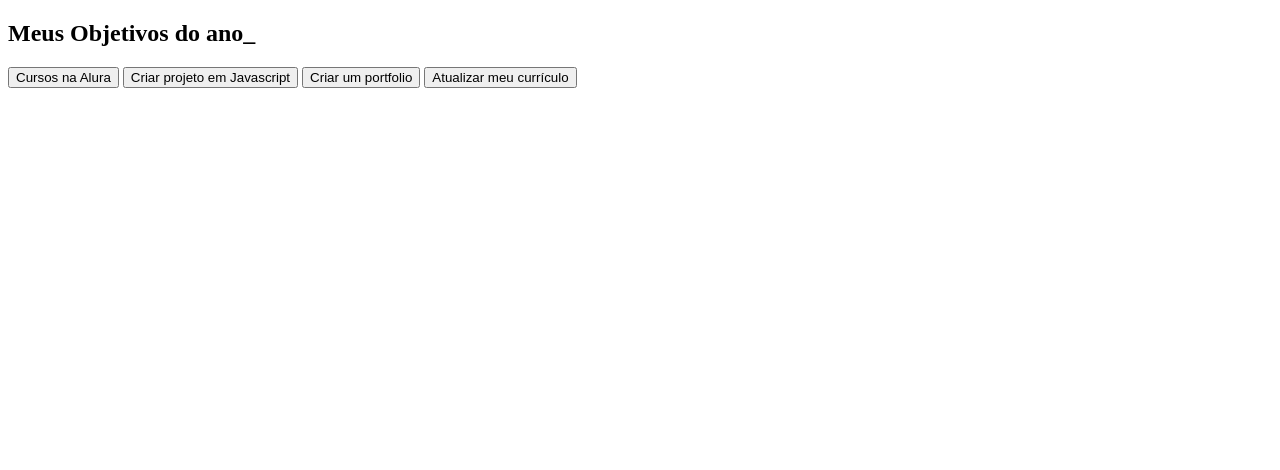
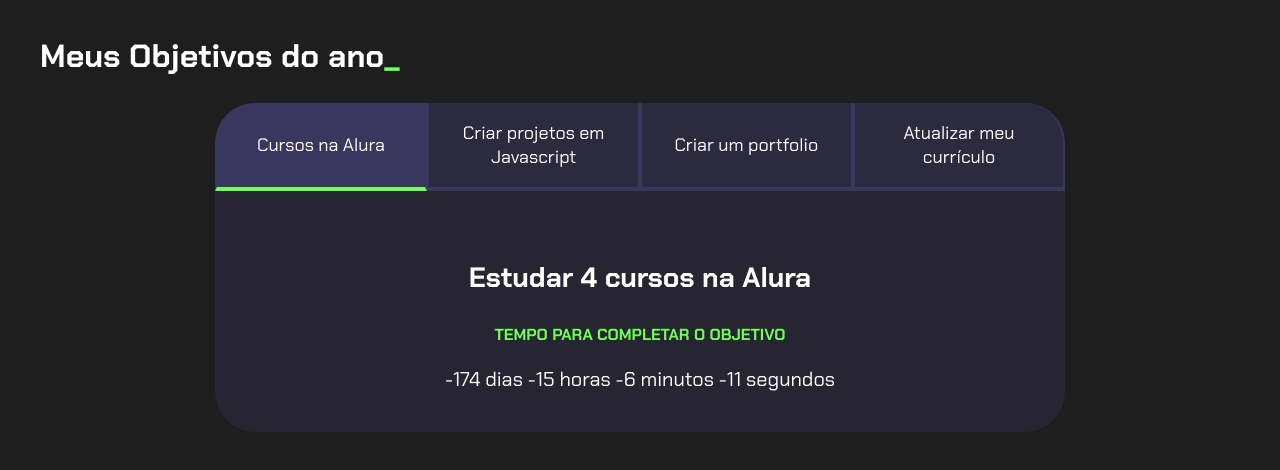
Before and after one commit to fabiolatainara/fabiolatainara-projetodevida, a plain HTML site: page fabiolatainara-projetodevida-main/index.html in a window 1280 px wide. Drawn offline with Linux system fonts and the light colour scheme.

Commit message:
Add files via upload

```diff
--- a/fabiolatainara-projetodevida-main/index.html
+++ b/fabiolatainara-projetodevida-main/index.html
@@ -7,14 +7,39 @@
     <link rel="stylesheet" href="style.css">
 </head>
 <body>
-    <section class="conteudo-principal"></section>
-        <h2 class="titulo-principal">Meus Objetivos do ano_</h2>
+    <section class="conteudo-principal">
+        <h2 class="titulo-principal">Meus Objetivos do ano<span>_</span></h2>
+        <div class="conteudo">
         <div class="botoes">
-            <button class="botao">Cursos na Alura</button>
-            <button class="botao">Criar projeto em Javascript</button>
+            <button class="botao ativo">Cursos na Alura</button>
+            <button class="botao">Criar projetos em Javascript</button>
             <button class="botao">Criar um portfolio</button>
             <button class="botao">Atualizar meu currículo</button>
         </div>
+        <div class="abas-textos">
+            <div class="aba-conteudo ativo">
+                <h3 class="aba-conteudo-titulo-principal">Estudar 4 cursos na Alura</h3>
+                <h4 class="aba-conteudo-titulo-secundario">Tempo para completar o objetivo</h4>
+                <div class="contador"></div>
+            </div>
+            <div class="aba-conteudo">
+                <h3 class="aba-conteudo-titulo-principal">Criar 5 projetos em Javascript</h3>
+                <h4 class="aba-conteudo-titulo-secundario">Tempo para completar o objetivo</h4>
+                <div class="contador"></div>
+            </div>
+            <div class="aba-conteudo">
+                <h3 class="aba-conteudo-titulo-principal">Criar um portfolio com os meus 3 melhores projetos</h3>
+                <h4 class="aba-conteudo-titulo-secundario">Tempo para completar o objetivo</h4>
+                <div class="contador"></div>
+            </div>
+            <div class="aba-conteudo">
+                <h3 class="aba-conteudo-titulo-principal">Atualizar meu curriculo com os certificados da Alura</h3>
+                <h4 class="aba-conteudo-titulo-secundario">Tempo para completar o objetivo</h4>
+                <div class="contador"></div>
+            </div>
+        </div>
+    </div>
     </section>
+    <script src="main.js"></script>
 </body>
 </html>
--- /dev/null
+++ b/fabiolatainara-projetodevida-main/main.js
@@ -0,0 +1,36 @@
+const botoes = document.querySelectorAll(".botao");
+const textos = document.querySelectorAll(".aba-conteudo");
+
+for (let i = 0; i < botoes.length; i++) {
+    botoes[i].onclick = function () {
+
+        for (let j = 0; j < botoes.length; j++) {
+            botoes[j].classList.remove("ativo");
+            textos[j].classList.remove("ativo");
+        }
+
+        botoes[i].classList.add("ativo");
+        textos[i].classList.add("ativo");
+    }
+}
+
+const contadores = document.querySelectorAll(".contador");
+const tempoObjetivo1 = new Date("2023-10-05T00:00:00");
+
+
+contadores[0].textContent = calculaTempo(tempoObjetivo1);
+
+function calculaTempo(tempoObjetivo) {
+    let tempoAtual = new Date();
+    let tempoFinal = tempoObjetivo - tempoAtual;
+    let segundos = Math.floor(tempoFinal / 1000);
+    let minutos = Math.floor(segundos / 60);
+    let horas = Math.floor(minutos / 60);
+    let dias = Math.floor(horas / 24);
+
+    segundos %= 60;
+    minutos %= 60;
+    horas %= 24;
+
+ return dias + " dias " + horas + " horas " + minutos + " minutos " + segundos + " segundos";
+}
--- a/fabiolatainara-projetodevida-main/style.css
+++ b/fabiolatainara-projetodevida-main/style.css
@@ -1,4 +1,108 @@
-:root{
-   --cor-de-fundo: #1E1E1E;
-   --verde: #6FFF57;
+@import url('https://fonts.googleapis.com/css2?family=Chakra+Petch:wght@400;700&display=swap');
+
+:root {
+    --cor-de-fundo: #1E1E1E;
+    --verde: #6FFF57;
+    --branco: #FFFFFF;
+    --botao-ativo: #3A375E;
+    --botao-inativo: rgba(58, 55, 94, 0.5);
+    --texto-fundo: rgba(58, 55, 94, 0.3);
 }
+
+body {
+    background-color: var(--cor-de-fundo);
+    color: var(--branco);
+    font-family: 'Chakra Petch', sans-serif;
+}
+
+
+.conteudo-principal {
+    display: flex;
+    flex-direction: column;
+    justify-content: center;
+    align-items: center;
+    max-width: 1200px;
+    width: 100%;
+    margin: 0 auto;
+}
+
+.titulo-principal {
+    text-align: left;
+    width: 100%;
+    font-size: 32px;
+}
+
+.titulo-principal span {
+    color: var(--verde);
+}
+
+
+.botao {
+    font-family: 'Chakra Petch', sans-serif;
+    background-color: var(--botao-inativo);
+    color: var(--branco);
+    display: flex;
+    justify-content: center;
+    padding: 1em;
+    font-size: 18px;
+    align-items: center;
+    width: 100%;
+    border-bottom: 4px solid var(--botao-ativo);
+    border-left: 2px solid var(--botao-ativo);
+    border-right: 2px solid var(--botao-ativo);
+    border-top: none;
+}
+
+.botao:first-child {
+    border-radius: 40px 40px 0 0;
+}
+
+.botoes {
+    display: block;
+}
+
+.botao.ativo{
+    background-color: var(--botao-ativo);
+    border-bottom: 4px solid var(--verde);
+}
+
+.abas-textos{
+    background-color: var(--texto-fundo);
+    padding: 40px;
+    border-radius: 0 0 40px 40px;
+}
+.aba-conteudo.ativo{
+    display:block;
+}
+
+.aba-conteudo{
+    display: none;
+}
+
+.aba-conteudo-titulo-principal{
+    font-size: 28px;
+    text-align: center;
+}
+.aba-conteudo-titulo-secundario{
+    text-align: center;
+    color: var(--verde);
+    text-transform: uppercase;
+}
+.contador{
+    font-size: 20px;
+    text-align: center;
+}
+
+@media screen and (min-width: 768px) {
+    .botoes {
+        display: flex;
+    }
+
+    .botao:first-child {
+        border-radius: 40px 0 0 0;
+    }
+
+    .botao:last-child {
+        border-radius: 0 40px 0 0;
+    }
+}
```
Also changed, not shown: 1 other file.
